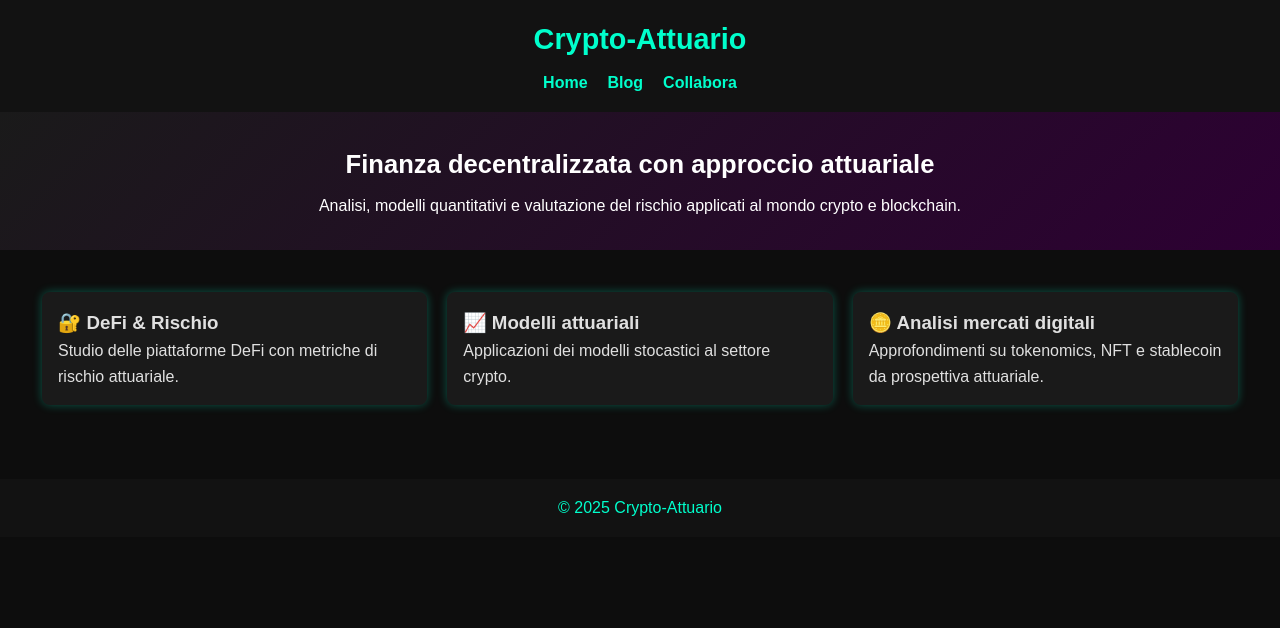
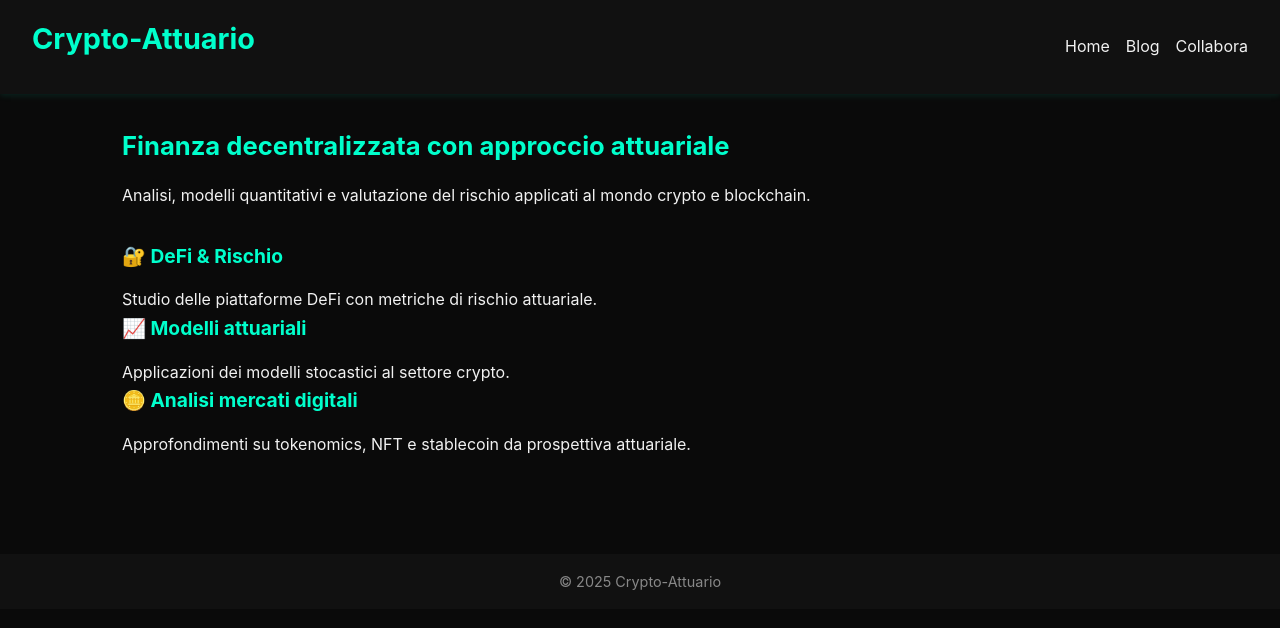
Before and after one commit to pietroscik/crypto-attuario, a Next.js app: page / in a window 1280 px wide. Shown: the top 628 px of the page. Built offline with nearby package versions, Linux system fonts and the light colour scheme.

Commit message:
Update style.css

```diff
--- a/styles/style.css
+++ b/styles/style.css
@@ -1,130 +1,127 @@
-/* Reset di base */
-body, h1, h2, h3, p, ul, li, nav, footer {
+/* Reset base */
+* {
   margin: 0;
   padding: 0;
   box-sizing: border-box;
 }
 
 body {
-  font-family: Arial, sans-serif;
+  font-family: "Inter", Arial, sans-serif;
+  background-color: #0a0a0a;
+  color: #f1f1f1;
   line-height: 1.6;
-  background: #0d0d0d;
-  color: #e0e0e0;
 }
 
-/* Header */
+/* Header e Navbar */
 header {
-  background: #121212;
-  color: #00ffcc;
-  padding: 1rem;
-  text-align: center;
+  background: #111;
+  padding: 1rem 2rem;
+  display: flex;
+  justify-content: space-between;
+  align-items: center;
+  box-shadow: 0 2px 6px rgba(0, 255, 204, 0.1);
 }
 
 header h1 {
-  margin: 0;
+  color: #00ffcc;
   font-size: 1.8rem;
 }
 
-nav {
-  margin-top: 0.5rem;
-}
-
 nav a {
-  color: #00ffcc;
+  margin-left: 1rem;
   text-decoration: none;
-  margin: 0 10px;
-  font-weight: bold;
+  color: #f1f1f1;
+  transition: color 0.2s ease;
 }
 
 nav a:hover {
-  color: #ff33cc;
+  color: #00ffcc;
 }
 
-/* Hero section */
-.hero {
-  background: linear-gradient(135deg, #1a1a1a, #2d0033);
+/* Sezioni principali */
+main {
   padding: 2rem;
-  text-align: center;
-  color: #ffffff;
+  max-width: 1100px;
+  margin: 0 auto;
 }
 
-.hero h2 {
-  font-size: 1.6rem;
-  margin-bottom: 0.5rem;
+section {
+  margin-bottom: 2rem;
 }
 
-/* Features */
-.features {
-  display: flex;
-  flex-wrap: wrap;
-  justify-content: space-around;
-  padding: 2rem;
+/* Titoli */
+h1, h2, h3 {
+  margin-bottom: 1rem;
 }
 
-.features div {
-  flex: 1;
-  margin: 10px;
-  padding: 1rem;
-  background: #1a1a1a;
-  border-radius: 8px;
-  box-shadow: 0 0 10px rgba(0, 255, 204, 0.3);
+h1 {
+  font-size: 2.2rem;
+  color: #00ffcc;
 }
 
-/* Blog */
-main article {
-  background: #1a1a1a;
-  margin: 1rem auto;
-  padding: 1rem;
-  max-width: 800px;
-  border-radius: 8px;
-  box-shadow: 0 0 8px rgba(255, 51, 204, 0.2);
+h2 {
+  font-size: 1.6rem;
+  color: #00ffcc;
 }
 
-main article h2 {
+h3 {
+  font-size: 1.2rem;
   color: #00ffcc;
-  margin-bottom: 0.5rem;
 }
 
-/* Form */
-form {
-  display: flex;
-  flex-direction: column;
-  max-width: 500px;
-  margin: 1rem auto;
+/* Card generiche */
+.card {
+  background: #111;
+  padding: 1.2rem;
+  border-radius: 10px;
+  box-shadow: 0 0 8px rgba(0, 255, 204, 0.25);
+  transition: transform 0.2s ease;
 }
 
-form label {
-  margin-top: 10px;
+.card:hover {
+  transform: translateY(-3px);
 }
 
-form input, form textarea, form button {
-  padding: 10px;
-  margin-top: 5px;
-  border-radius: 5px;
-  border: 1px solid #444;
-  background: #222;
-  color: #e0e0e0;
+/* Grid responsive */
+.grid {
+  display: grid;
+  grid-template-columns: repeat(auto-fit, minmax(220px, 1fr));
+  gap: 1.5rem;
 }
 
-form button {
-  background: #00ffcc;
-  color: #121212;
-  font-weight: bold;
-  border: none;
-  cursor: pointer;
-  margin-top: 15px;
+/* Tabella rischi */
+.table {
+  width: 100%;
+  border-collapse: collapse;
+  background: #111;
+  border-radius: 10px;
+  overflow: hidden;
 }
 
-form button:hover {
-  background: #ff33cc;
-  color: white;
+.table th,
+.table td {
+  padding: 0.8rem;
+  text-align: left;
+}
+
+.table thead {
+  background: #00ffcc22;
+}
+
+.table tr {
+  border-bottom: 1px solid #222;
+}
+
+.table tr:last-child {
+  border-bottom: none;
 }
 
 /* Footer */
 footer {
-  background: #121212;
-  color: #00ffcc;
+  background: #111;
   text-align: center;
   padding: 1rem;
   margin-top: 2rem;
+  color: #888;
+  font-size: 0.9rem;
 }
```
